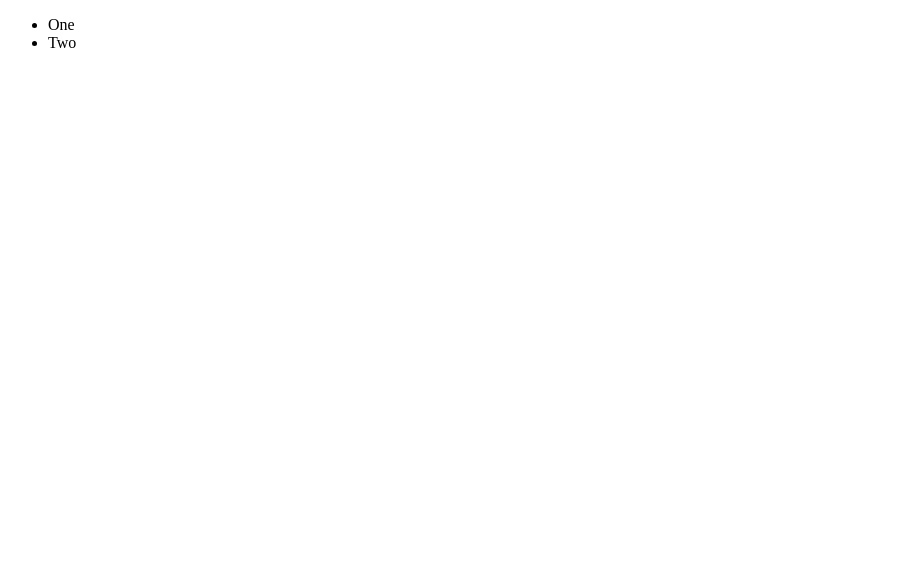
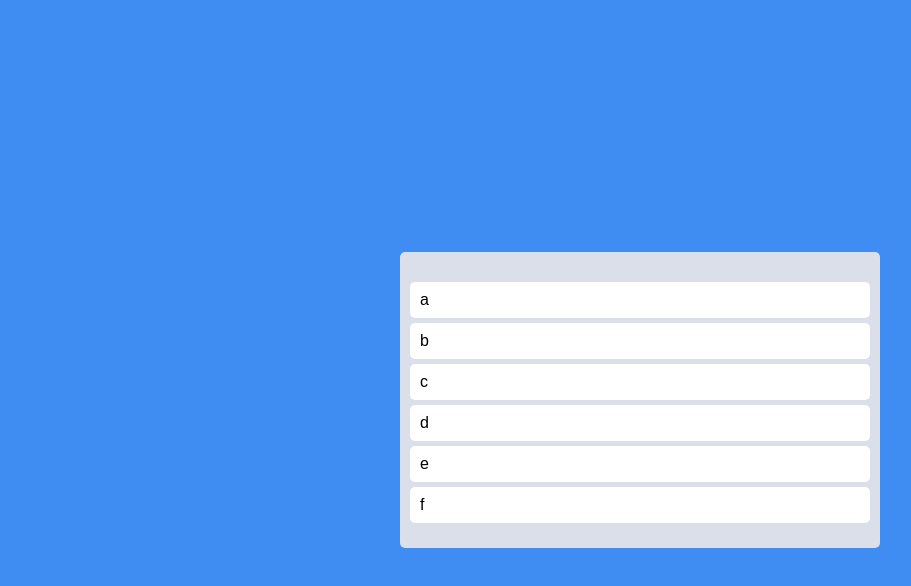
Before and after one commit to inshining/Node_React_Study, a React (Create React App) app in the folder react-masterclass/: page / in a window 1280 px wide. Shown: the top 586 px of the page, without its empty margins (0-911 px from the left). Built offline with nearby package versions, Linux system fonts and the light colour scheme.

Commit message:
6.4 palceholder

```diff
--- a/react-masterclass/src/App.tsx
+++ b/react-masterclass/src/App.tsx
@@ -1,99 +1,64 @@
-import { createGlobalStyle } from "styled-components";
 import { DragDropContext, Draggable, Droppable } from "react-beautiful-dnd";
+import styled from "styled-components";
 
-const GlobalStyle = createGlobalStyle`
-@import url('https://fonts.googleapis.com/css2?family=Lato:ital,wght@0,100;0,300;1,300&family=Noto+Sans+KR:wght@300;500&display=swap');
-html, body, div, span, applet, object, iframe,
-h1, h2, h3, h4, h5, h6, p, blockquote, pre,
-a, abbr, acronym, address, big, cite, code,
-del, dfn, em, img, ins, kbd, q, s, samp,
-small, strike, strong, sub, sup, tt, var,
-b, u, i, center,
-dl, dt, dd, menu, ol, ul, li,
-fieldset, form, label, legend,
-table, caption, tbody, tfoot, thead, tr, th, td,
-article, aside, canvas, details, embed,
-figure, figcaption, footer, header, hgroup,
-main, menu, nav, output, ruby, section, summary,
-time, mark, audio, video {
-  margin: 0;
-  padding: 0;
-  border: 0;
-  font-size: 100%;
-  font: inherit;
-  vertical-align: baseline;
-}
-/* HTML5 display-role reset for older browsers */
-article, aside, details, figcaption, figure,
-footer, header, hgroup, main, menu, nav, section {
-  display: block;
-}
-/* HTML5 hidden-attribute fix for newer browsers */
-*[hidden] {
-    display: none;
-}
-body {
-  line-height: 1;
-  font-family: 'Lato', sans-serif;
-  font-family: 'Noto Sans KR', sans-serif;
-}
-a {
-  text-decoration:none;
-};
-menu, ol, ul {
-  list-style: none;
-}
-blockquote, q {
-  quotes: none;
-}
-blockquote:before, blockquote:after,
-q:before, q:after {
-  content: '';
-  content: none;
-}
-table {
-  border-collapse: collapse;
-  border-spacing: 0;
-}
-* {
-  box-sizing: border-box;
-}
-body {
-  font-family: 'Source Sans Pro', sans-serif;
-  background-color:${(props) => props.theme.bgColor};
-  color:${(props) => props.theme.textColor}
-}
-a {
-  text-decoration:none;
-  color: inherit;
-}
+const Boards = styled.div`
+  display: grid;
+  grid-template-columns: repeat(1, 1fr);
+  width: 100%;
 `
+
+const Board = styled.div`
+  padding: 20px 10px;
+  padding-top:30px;
+  background-color: ${props => props.theme.boardColor};
+  border-radius: 5px;
+  min-height: 200px;
+`
+
+const Card = styled.div`
+  border-radius: 5px;
+  margin-bottom: 5px;
+  padding: 10px 10px;
+  background-color: ${props => props.theme.cardColor};
+`
+
+const Wrapper = styled.div`
+  display: flex;
+  max-width: 480px;
+  width: 100%;
+  margin: 0 auto;
+  justify-content: center;
+  align-items: center;
+  height: 100vh;
+`
+
+const toDos = ["a", "b", "c", "d", "e", "f"];
+
 
 function App() {
   const onDragEnd = () => {}
   return (
     <>
       <DragDropContext onDragEnd={onDragEnd}>
-        <div>
+        <Wrapper>
+          <Boards>
           <Droppable droppableId="one">
             {(magic) => (
-            <ul ref={magic.innerRef} {...magic.droppableProps}>
-              <Draggable draggableId="first" index={0}>
+            <Board ref={magic.innerRef} {...magic.droppableProps}>
+              {toDos.map((toDo, index) => (
+              <Draggable draggableId={toDo} index={index}>
                 {(magic) => (
-                <li ref={magic.innerRef} {...magic.draggableProps} {...magic.dragHandleProps}>
-                  One
-                </li>
+                <Card ref={magic.innerRef} {...magic.draggableProps} {...magic.dragHandleProps}>
+                  {toDo}
+                </Card>
                 )}
               </Draggable>
-              <Draggable draggableId="second" index={1}>
-                {(magic) => (
-                <li ref={magic.innerRef} {...magic.draggableProps} {...magic.dragHandleProps}>
-                  Two
-                </li>)}
-              </Draggable>
-            </ul>)}
+              ))}
+              {magic.placeholder}
+            </Board>)}
           </Droppable>
-        </div>
+         </Boards>
+        </Wrapper>
       </DragDropContext>
     </>
   )
--- a/react-masterclass/src/index.tsx
+++ b/react-masterclass/src/index.tsx
@@ -4,12 +4,81 @@
 import { ThemeProvider } from 'styled-components';
 import App from './App';
 import { darkTheme } from './theme';
+import { createGlobalStyle } from 'styled-components';
 
+const GlobalStyle = createGlobalStyle`
+@import url('https://fonts.googleapis.com/css2?family=Lato:ital,wght@0,100;0,300;1,300&family=Noto+Sans+KR:wght@300;500&display=swap');
+html, body, div, span, applet, object, iframe,
+h1, h2, h3, h4, h5, h6, p, blockquote, pre,
+a, abbr, acronym, address, big, cite, code,
+del, dfn, em, img, ins, kbd, q, s, samp,
+small, strike, strong, sub, sup, tt, var,
+b, u, i, center,
+dl, dt, dd, menu, ol, ul, li,
+fieldset, form, label, legend,
+table, caption, tbody, tfoot, thead, tr, th, td,
+article, aside, canvas, details, embed,
+figure, figcaption, footer, header, hgroup,
+main, menu, nav, output, ruby, section, summary,
+time, mark, audio, video {
+  margin: 0;
+  padding: 0;
+  border: 0;
+  font-size: 100%;
+  font: inherit;
+  vertical-align: baseline;
+}
+/* HTML5 display-role reset for older browsers */
+article, aside, details, figcaption, figure,
+footer, header, hgroup, main, menu, nav, section {
+  display: block;
+}
+/* HTML5 hidden-attribute fix for newer browsers */
+*[hidden] {
+    display: none;
+}
+body {
+  line-height: 1;
+  font-family: 'Lato', sans-serif;
+  font-family: 'Noto Sans KR', sans-serif;
+}
+a {
+  text-decoration:none;
+};
+menu, ol, ul {
+  list-style: none;
+}
+blockquote, q {
+  quotes: none;
+}
+blockquote:before, blockquote:after,
+q:before, q:after {
+  content: '';
+  content: none;
+}
+table {
+  border-collapse: collapse;
+  border-spacing: 0;
+}
+* {
+  box-sizing: border-box;
+}
+body {
+  font-family: 'Source Sans Pro', sans-serif;
+  background-color:${(props) => props.theme.bgColor};
+  color:black;
+}
+a {
+  text-decoration:none;
+  color: inherit;
+}
+`
 
 ReactDOM.render(
   <React.StrictMode>
     <RecoilRoot>
       <ThemeProvider theme={darkTheme}>
+        <GlobalStyle />
         <App />
       </ThemeProvider>
     </RecoilRoot>
--- a/react-masterclass/src/styled.d.ts
+++ b/react-masterclass/src/styled.d.ts
@@ -4,8 +4,8 @@
 // and extend them!
 declare module 'styled-components' {
   export interface DefaultTheme {
-    textColor: string;
-    bgColor: string;
-    accentColor: string;
+    bgColor: string,
+    cardColor: string,
+    boardColor: string,
   }
 }
--- a/react-masterclass/src/theme.ts
+++ b/react-masterclass/src/theme.ts
@@ -1,7 +1,7 @@
 import { DefaultTheme } from "styled-components";
 
 export const darkTheme: DefaultTheme = {
-    bgColor: "#2f3640",
-    textColor: "white",
-    accentColor: "#9c88ff",
+    bgColor: "#3F8CF2",
+    cardColor: "white",
+    boardColor: "#DADFE9",
 };
```
